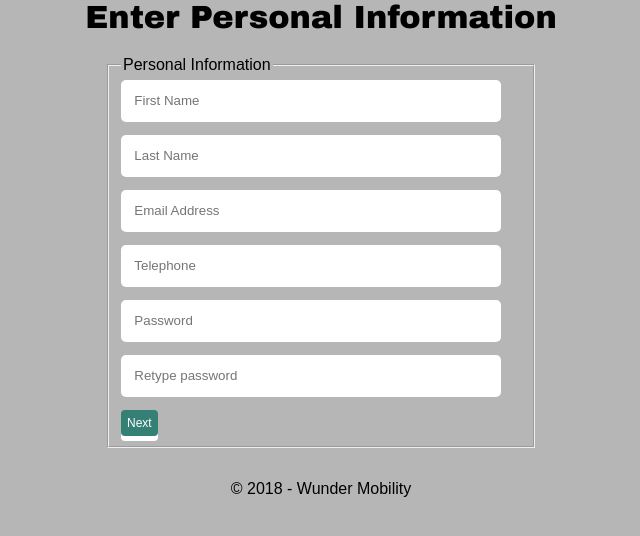
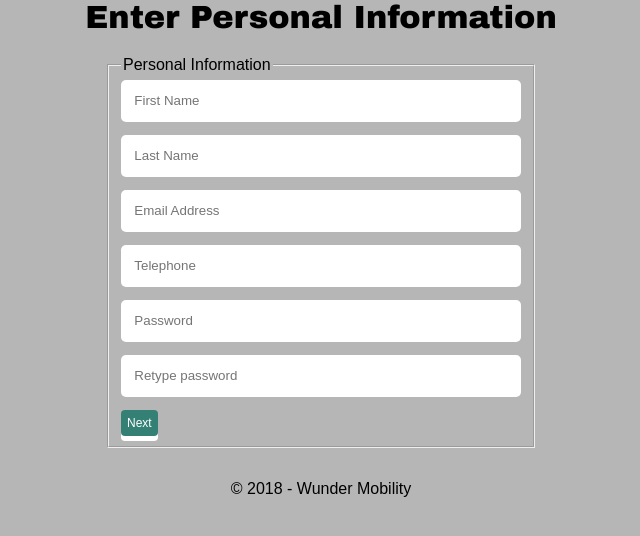
Before and after one commit to saeed-88-de/wunderproject, a CodeIgniter app: page /database/index.php/user_account/personal_info in a window 1280 px wide. Shown: the top 536 px of the page, without its empty margins (319-959 px from the left). Run offline with CodeIgniter, Linux system fonts and the light colour scheme.

Commit message:
extend the width of text fields to fit the container width

```diff
--- a/css/style.css
+++ b/css/style.css
@@ -17,7 +17,7 @@ input[type=text], input[type=password], input[type=email], input[type=tel]
 {
     display: block;
     margin: 0 0 1em 0;
-    width: 380px;
+    width: 100%;
     border: 5px;
     border-radius: 5px;
     -moz-border-radius: 5px;
```
